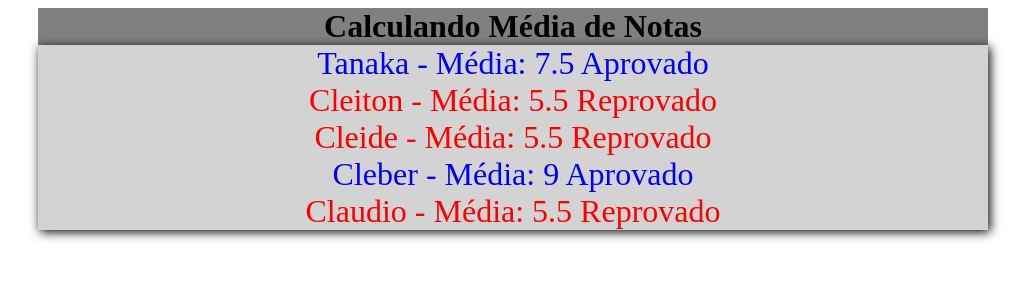
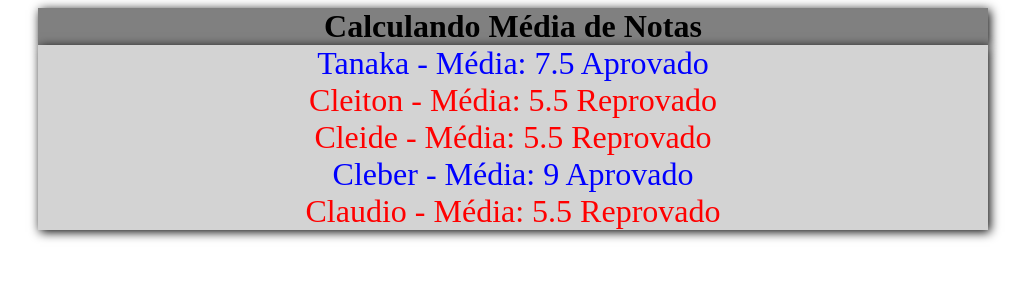
Before and after one commit to tanaka-11/aulas-php, a PHP site: page /exercicio05.php in a window 1280 px wide. Shown: the top 300 px of the page, without its empty margins (127-1156 px from the left). Run offline with PHP 8.4, Linux system fonts and the light colour scheme.

Commit message:
adicionado box-shadow no h1

```diff
--- a/exercicios/exercicio05.php
+++ b/exercicios/exercicio05.php
@@ -9,6 +9,7 @@
 h1 {
     text-align: center;
     background-color: grey;
+    box-shadow: black 2px 2px 10px;
 
     margin: auto;
     width: 950px;
```
